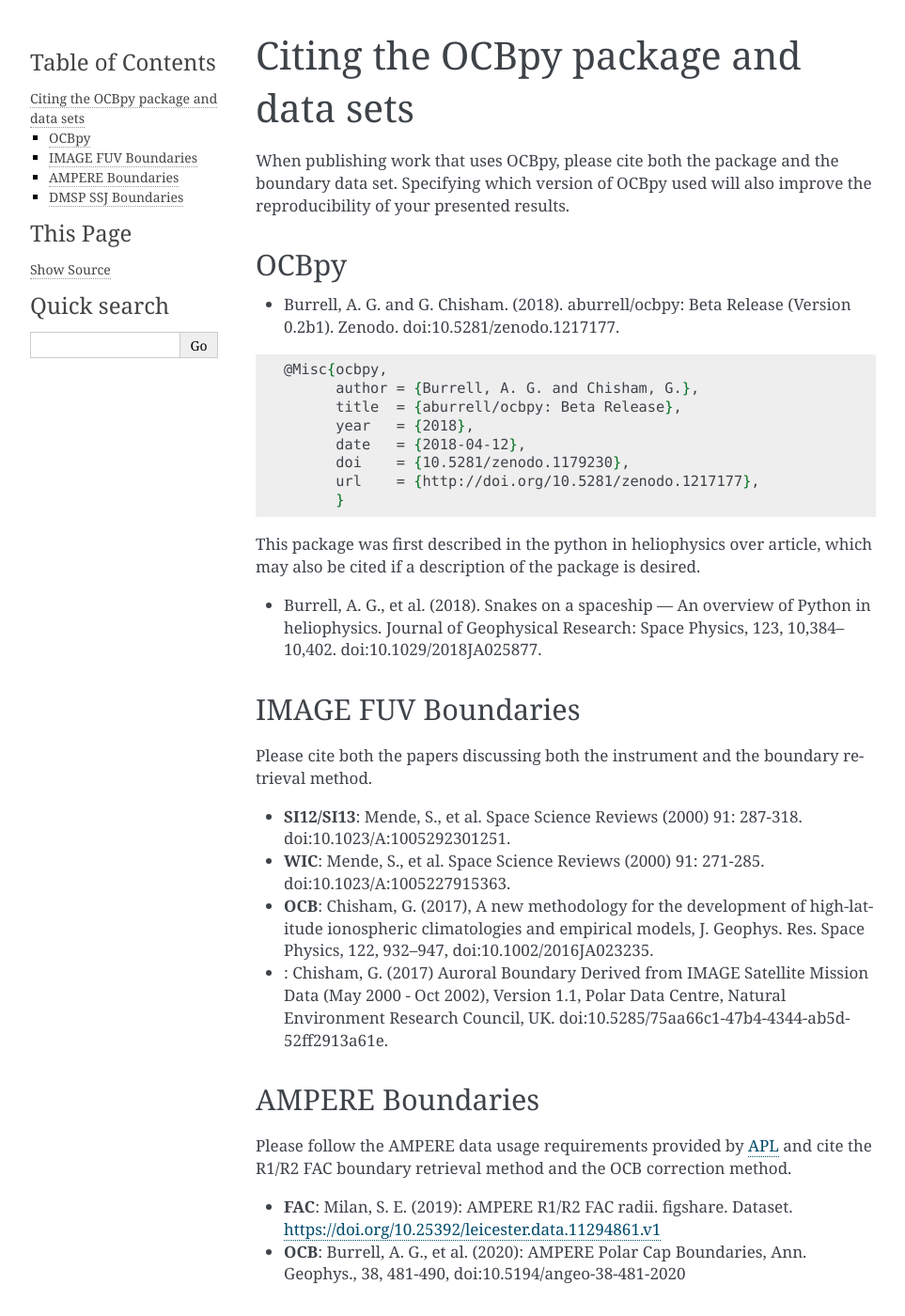
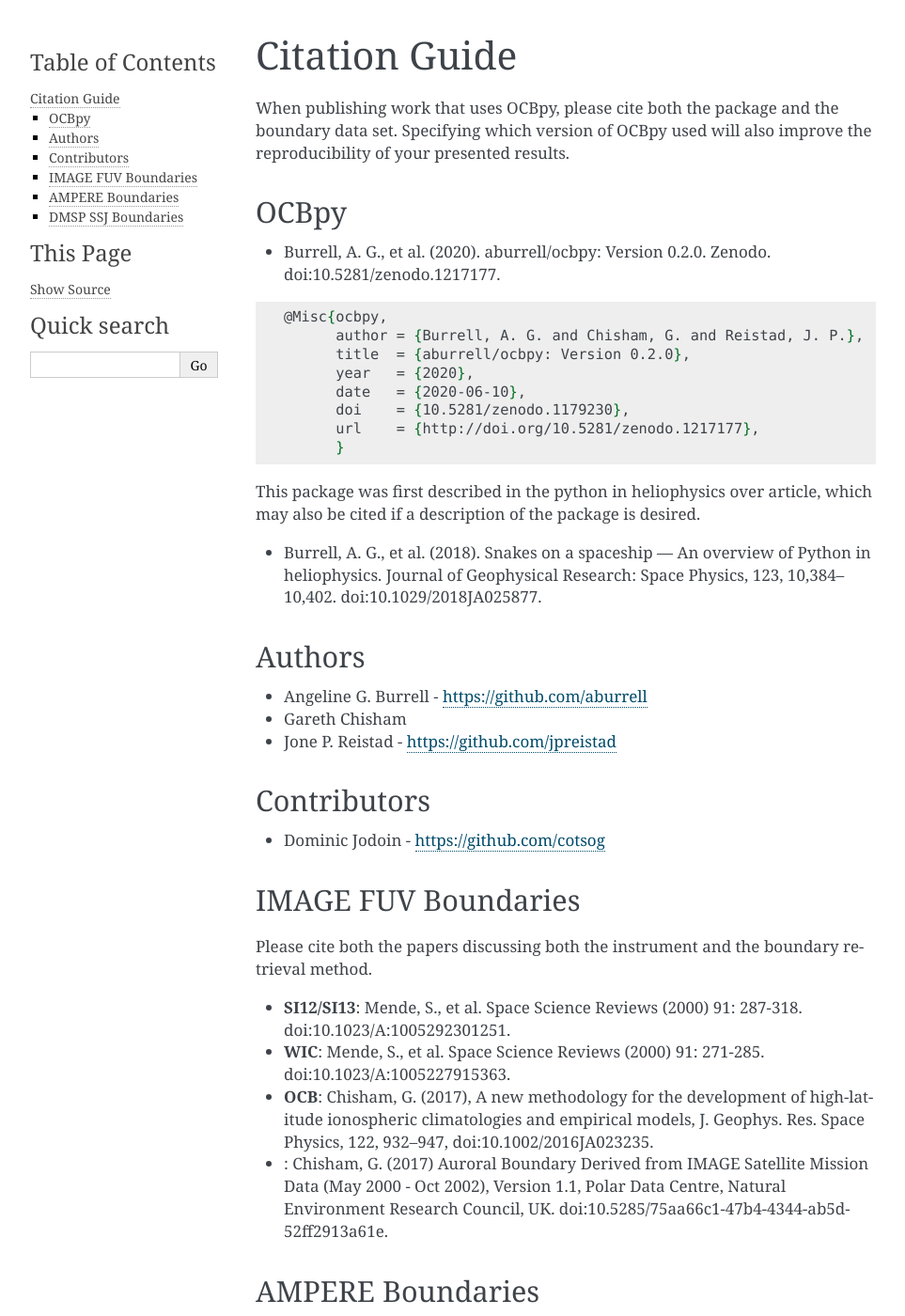
Before and after one commit to aburrell/ocbpy, a Sphinx documentation site: the page built from docs/citing.rst, in a window 1280 px wide and 1400 px high. Shown: the whole window at 94% size, without its empty margins (148-1111 px from the left). Built offline with Sphinx 7.4.7, drawn with Linux system fonts in a browser that asks for light colours.

Commit message:
REL: update citation
Updated the citation to include the target version number and release date.  Also added information from the Authors.rst file.

```diff
--- a/docs/citing.rst
+++ b/docs/citing.rst
@@ -1,5 +1,5 @@
-Citing the OCBpy package and data sets
-======================================
+Citation Guide
+==============
 
 When publishing work that uses OCBpy, please cite both the package and the
 boundary data set.  Specifying which version of OCBpy used will also improve
@@ -8,16 +8,16 @@
 OCBpy
 -----
 
-* Burrell, A. G. and G. Chisham. (2018). aburrell/ocbpy:
-  Beta Release (Version 0.2b1). Zenodo. doi:10.5281/zenodo.1217177.
+* Burrell, A. G., et al. (2020). aburrell/ocbpy:
+  Version 0.2.0. Zenodo. doi:10.5281/zenodo.1217177.
 
 .. code-block:: latex
 
     @Misc{ocbpy,
-          author = {Burrell, A. G. and Chisham, G.},
-	  title  = {aburrell/ocbpy: Beta Release},
-  	  year   = {2018},
-	  date   = {2018-04-12},
+          author = {Burrell, A. G. and Chisham, G. and Reistad, J. P.},
+	  title  = {aburrell/ocbpy: Version 0.2.0},
+  	  year   = {2020},
+	  date   = {2020-06-10},
 	  doi    = {10.5281/zenodo.1179230},
 	  url    = {http://doi.org/10.5281/zenodo.1217177},
 	  }
@@ -28,6 +28,8 @@
 * Burrell, A. G., et al. (2018). Snakes on a spaceship — An overview of Python
   in heliophysics. Journal of Geophysical Research: Space Physics, 123,
   10,384–10,402. doi:10.1029/2018JA025877.
+
+.. include:: ../AUTHORS.rst
 
 IMAGE FUV Boundaries
 --------------------
```
